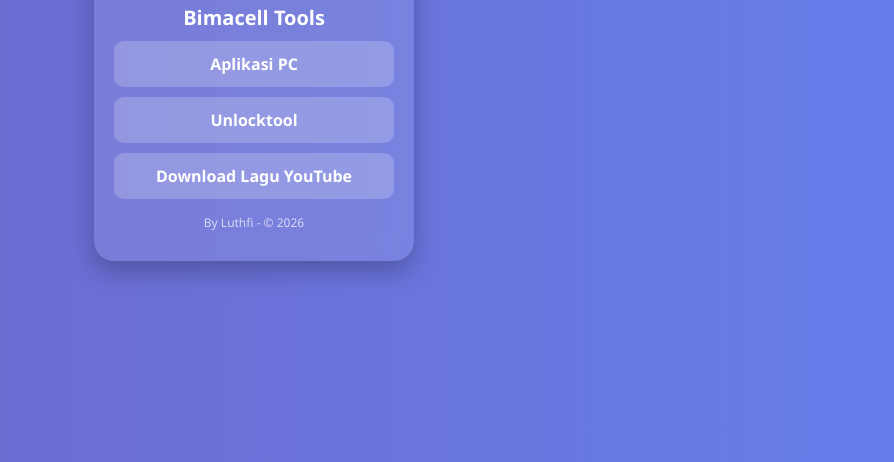
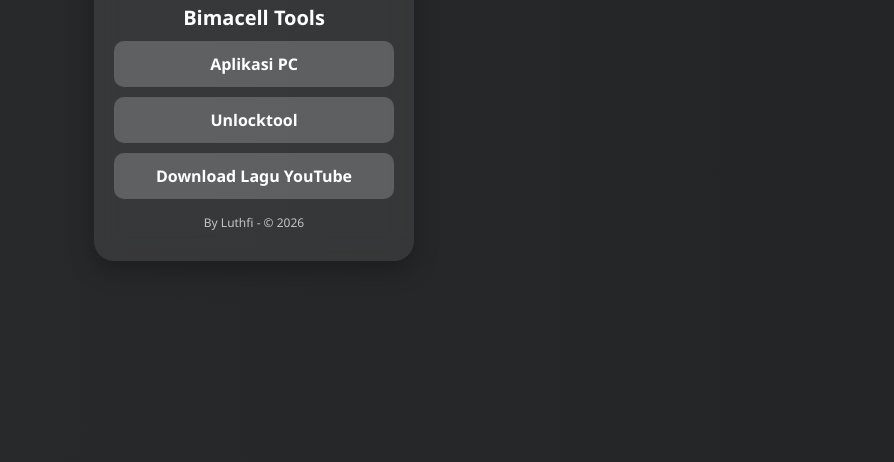
Before and after one commit to luspicode/BantuToko, a plain HTML site: page index.html in a window 1280 px wide. Shown: the part 338-800 px from the top of the page, without its empty margins (386-1280 px from the left). Drawn offline with Linux system fonts and the light colour scheme.

Commit message:
test background

```diff
--- a/index.html
+++ b/index.html
@@ -18,7 +18,7 @@
       justify-content: center;
       align-items: center;
       color: white;
-      background: linear-gradient(270deg, #667eea, #764ba2, #6a11cb, #2575fc);
+      background: linear-gradient(270deg, #232526, #414345);
       background-size: 600% 600%;
       animation: gradientMove 10s ease infinite;
       transition: 0.5s;
@@ -44,6 +44,10 @@
       width: 320px;
       box-shadow: 0 10px 25px rgba(0,0,0,0.25);
       transition: 0.3s;
+    }
+
+    .card {
+      background: rgba(255,255,255,0.08);
     }
 
     .card:hover {
```
